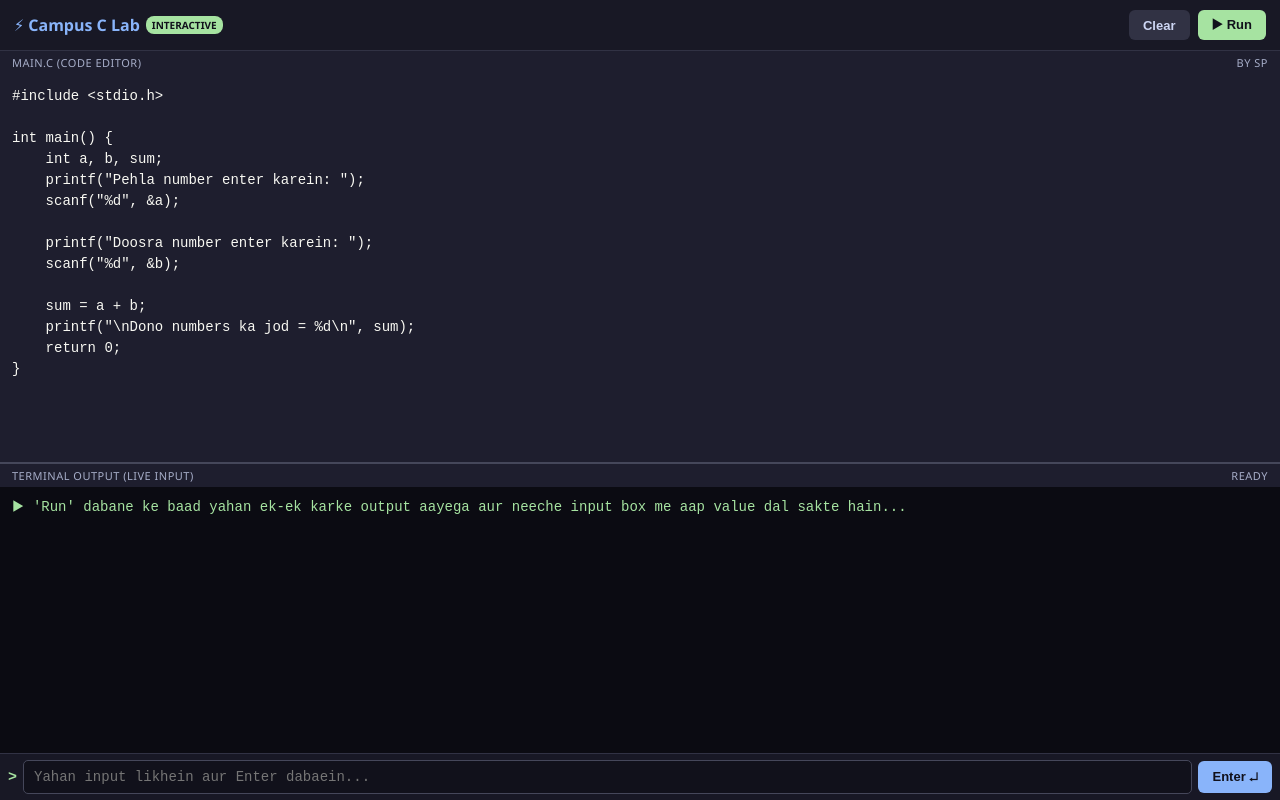
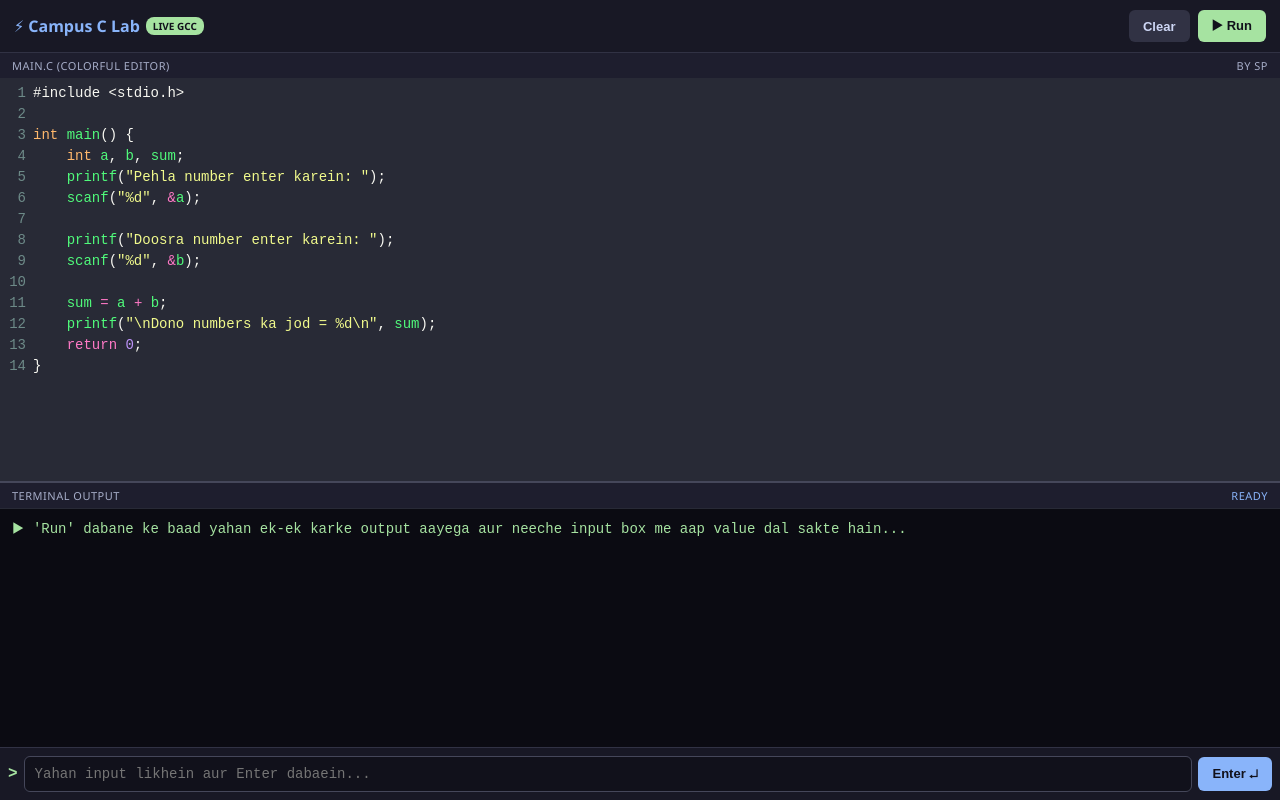
Before and after one commit to saurabhkumar16092-debug/C-compile-by-sp, a plain HTML site: page index.html in a window 1280 px wide. Drawn offline with nearby package versions, Linux system fonts and the light colour scheme.

Commit message:
Enhance HTML structure and styles for better UX
Updated viewport meta tag for better scaling, modified description for clarity, and added CodeMirror for syntax highlighting. Adjusted various styles for improved layout and user experience.

```diff
--- a/index.html
+++ b/index.html
@@ -2,14 +2,20 @@
 <html lang="hi">
 <head>
   <meta charset="UTF-8" />
-  <meta name="viewport" content="width=device-width, initial-scale=1.0" />
+  <meta name="viewport" content="width=device-width, initial-scale=1.0, maximum-scale=1.0, user-scalable=no" />
 
   <meta name="google-site-verification" content="PnEzym5TDHD1qt3sfGdv5199iC9TrZ78o5uynPiIC-k" />
 
   <title>Campus C Lab by SP - Interactive Online C Compiler</title>
-  <meta name="description" content="Campus C Lab by SP is a free interactive online C compiler for B.Tech students with step-by-step live terminal input on mobile and desktop." />
+  <meta name="description" content="Campus C Lab by SP is a free interactive online C compiler for B.Tech students with syntax highlighting and step-by-step live terminal input." />
   <meta name="keywords" content="Campus C Lab, Campus C Lab by SP, C compile by sp, interactive C compiler, online C terminal, saurabhkumar16092-debug" />
   <meta name="author" content="SP (Saurabh Kumar)" />
+
+  <!-- VS Code Style Colorful Syntax Highlighting (CodeMirror) -->
+  <link rel="stylesheet" href="https://cdnjs.cloudflare.com/ajax/libs/codemirror/5.65.16/codemirror.min.css">
+  <link rel="stylesheet" href="https://cdnjs.cloudflare.com/ajax/libs/codemirror/5.65.16/theme/dracula.min.css">
+  <script src="https://cdnjs.cloudflare.com/ajax/libs/codemirror/5.65.16/codemirror.min.js"></script>
+  <script src="https://cdnjs.cloudflare.com/ajax/libs/codemirror/5.65.16/mode/clike/clike.min.js"></script>
 
   <style>
     * { box-sizing: border-box; margin: 0; padding: 0; }
@@ -42,7 +48,7 @@
       background-color: #a6e3a1;
       color: #11111b;
       font-size: 10px;
-      padding: 2px 6px;
+      padding: 2px 7px;
       border-radius: 8px;
       font-weight: bold;
     }
@@ -52,7 +58,7 @@
     }
     button {
       border: none;
-      padding: 7px 14px;
+      padding: 8px 14px;
       border-radius: 6px;
       font-weight: bold;
       font-size: 13px;
@@ -71,9 +77,9 @@
       color: #cdd6f4;
     }
 
-    /* Top Editor Section */
+    /* Top Colorful Editor Section */
     .editor-container {
-      flex: 1.1;
+      flex: 1.15;
       display: flex;
       flex-direction: column;
       border-bottom: 2px solid #45475a;
@@ -83,30 +89,24 @@
       background-color: #1e1e2e;
       color: #a6adc8;
       font-size: 11px;
-      padding: 4px 12px;
+      padding: 5px 12px;
       text-transform: uppercase;
       letter-spacing: 0.5px;
       display: flex;
       justify-content: space-between;
+      border-bottom: 1px solid #282a36;
     }
-    textarea#codeEditor {
+    .CodeMirror {
       flex: 1;
-      width: 100%;
-      background-color: #1e1e2e;
-      color: #f8f8f2;
-      border: none;
-      padding: 12px;
+      height: 100% !important;
       font-family: 'Courier New', Courier, monospace;
       font-size: 14px;
       line-height: 1.5;
-      resize: none;
-      outline: none;
-      tab-size: 4;
     }
 
     /* Bottom Interactive Terminal Section */
     .terminal-container {
-      flex: 0.9;
+      flex: 0.85;
       display: flex;
       flex-direction: column;
       background-color: #0b0b12;
@@ -117,7 +117,7 @@
       padding: 10px 12px;
       font-family: 'Courier New', Courier, monospace;
       font-size: 14px;
-      line-height: 1.45;
+      line-height: 1.5;
       color: #a6e3a1;
       overflow-y: auto;
       white-space: pre-wrap;
@@ -135,12 +135,12 @@
       font-style: italic;
     }
 
-    /* Live Input Bar inside Terminal */
+    /* Live Input Bar */
     .input-bar {
       display: flex;
       background-color: #181825;
       border-top: 1px solid #313244;
-      padding: 6px 8px;
+      padding: 8px;
       gap: 6px;
       align-items: center;
     }
@@ -148,15 +148,15 @@
       color: #a6e3a1;
       font-family: monospace;
       font-weight: bold;
-      font-size: 15px;
+      font-size: 16px;
     }
     #termInput {
       flex: 1;
       background-color: #11111b;
       color: #ffffff;
       border: 1px solid #45475a;
-      border-radius: 5px;
-      padding: 8px 10px;
+      border-radius: 6px;
+      padding: 9px 10px;
       font-family: 'Courier New', Courier, monospace;
       font-size: 14px;
       outline: none;
@@ -167,27 +167,27 @@
     #sendInputBtn {
       background-color: #89b4fa;
       color: #11111b;
-      padding: 8px 14px;
+      padding: 9px 14px;
     }
   </style>
 </head>
 <body>
 
   <header>
-    <h1>⚡ Campus C Lab <span class="badge">INTERACTIVE</span></h1>
+    <h1>⚡ Campus C Lab <span class="badge">LIVE GCC</span></h1>
     <div class="btn-group">
       <button id="clearBtn" onclick="clearTerminal()">Clear</button>
       <button id="runBtn" onclick="startExecution()">▶ Run</button>
     </div>
   </header>
 
-  <!-- TOP: Code Editor -->
+  <!-- TOP: Colorful Code Editor -->
   <div class="editor-container">
     <div class="section-label">
-      <span>main.c (Code Editor)</span>
+      <span>main.c (Colorful Editor)</span>
       <span>By SP</span>
     </div>
-    <textarea id="codeEditor" spellcheck="false">#include <stdio.h>
+    <textarea id="codeEditor">#include <stdio.h>
 
 int main() {
     int a, b, sum;
@@ -206,8 +206,8 @@ int main() {
   <!-- BOTTOM: Interactive Step-by-Step Terminal -->
   <div class="terminal-container" onclick="focusInput()">
     <div class="section-label">
-      <span>Terminal Output (Live Input)</span>
-      <span id="statusText">Ready</span>
+      <span>Terminal Output</span>
+      <span id="statusText" style="color: #89b4fa;">Ready</span>
     </div>
     <div id="terminalOutput">▶ 'Run' dabane ke baad yahan ek-ek karke output aayega aur neeche input box me aap value dal sakte hain...</div>
     <div class="input-bar">
@@ -218,7 +218,16 @@ int main() {
   </div>
 
   <script>
-    const codeEditor = document.getElementById('codeEditor');
+    // Initialize Colorful C Code Editor
+    const editor = CodeMirror.fromTextArea(document.getElementById('codeEditor'), {
+      mode: 'text/x-csrc',
+      theme: 'dracula',
+      lineNumbers: true,
+      indentUnit: 4,
+      tabSize: 4,
+      lineWrapping: true
+    });
+
     const terminalOutput = document.getElementById('terminalOutput');
     const termInput = document.getElementById('termInput');
     const sendInputBtn = document.getElementById('sendInputBtn');
@@ -247,6 +256,12 @@ int main() {
       }
     });
 
+    // Automatically inject unbuffered stdout so printf shows BEFORE scanf!
+    function prepareCodeForLiveOutput(rawCode) {
+      const helper = `\n#include <stdio.h>\n__attribute__((constructor)) void _sp_unbuffer() { setbuf(stdout, NULL); }\n`;
+      return helper + rawCode;
+    }
+
     async function startExecution() {
       collectedInputs = [];
       lastShownLength = 0;
@@ -258,8 +273,8 @@ int main() {
     }
 
     async function executeStep() {
-      const code = codeEditor.value;
-      // Add trailing newline so scanf finishes reading current tokens
+      const userCode = editor.getValue();
+      const executableCode = prepareCodeForLiveOutput(userCode);
       const stdinPayload = collectedInputs.length > 0 ? collectedInputs.join('\n') + '\n' : '';
 
       try {
@@ -269,7 +284,7 @@ int main() {
           body: JSON.stringify({
             language: 'c',
             version: '10.2.0',
-            files: [{ name: 'main.c', content: code }],
+            files: [{ name: 'main.c', content: executableCode }],
             stdin: stdinPayload,
             run_timeout: 3000
           })
@@ -277,9 +292,9 @@ int main() {
 
         const data = await response.json();
 
-        // Check compilation error
         if (data.compile && data.compile.code !== 0) {
-          terminalOutput.innerHTML = '<span class="error-text">Compilation Error:\n' + escapeHtml(data.compile.stderr || data.compile.output) + '</span>';
+          let errMsg = (data.compile.stderr || data.compile.output || '').replace(/main\.c:\d+:\d+:/g, 'Line:');
+          terminalOutput.innerHTML = '<span class="error-text">Compilation Error:\n' + escapeHtml(errMsg) + '</span>';
           finishExecution('Error');
           return;
         }
@@ -288,12 +303,10 @@ int main() {
         const runErr = data.run ? (data.run.stderr || '') : '';
         const exitCode = data.run ? data.run.code : 0;
 
-        // First step: clear "Compiling..." text
         if (collectedInputs.length === 0) {
           terminalOutput.innerHTML = '';
         }
 
-        // Append only the newly produced output since the last input step
         if (runOut.length > lastShownLength) {
           const newChunk = runOut.substring(lastShownLength);
           terminalOutput.innerHTML += escapeHtml(newChunk);
@@ -306,14 +319,11 @@ int main() {
 
         terminalOutput.scrollTop = terminalOutput.scrollHeight;
 
-        // Check if program is waiting for more scanf input or finished
-        // Detect if more scanf calls remain compared to inputs given
-        const scanfCount = (code.match(/\bscanf\s*\(/g) || []).length;
-        const hasLoop = /\b(for|while)\b/.test(code);
+        const scanfCount = (userCode.match(/\bscanf\s*\(/g) || []).length;
+        const hasLoop = /\b(for|while)\b/.test(userCode);
 
-        if ((collectedInputs.length < scanfCount || (hasLoop && exitCode === 0 && collectedInputs.length < 25)) && !runErr && !isLikelyFinished(runOut, code)) {
-          // Wait for next user input in terminal
-          statusText.textContent = 'Waiting for input...';
+        if ((collectedInputs.length < scanfCount || (hasLoop && exitCode === 0 && collectedInputs.length < 30)) && !runErr && !isLikelyFinished(runOut)) {
+          statusText.textContent = 'Enter Input ↓';
           termInput.disabled = false;
           sendInputBtn.disabled = false;
           termInput.value = '';
@@ -325,13 +335,12 @@ int main() {
         }
 
       } catch (err) {
-        terminalOutput.innerHTML += '\n<span class="error-text">Network Error: Compiler server se connect nahi ho paya.</span>';
+        terminalOutput.innerHTML += '\n<span class="error-text">Network Error: Server se connect nahi ho paya.</span>';
         finishExecution('Failed');
       }
     }
 
-    function isLikelyFinished(output, code) {
-      // If output ends with common final result patterns or has no trailing prompt
+    function isLikelyFinished(output) {
       const lines = output.trim().split('\n');
       const lastLine = lines[lines.length - 1] || '';
       if (output.endsWith('\n') && !/[:?=>]\s*$/.test(lastLine)) {
@@ -344,7 +353,6 @@ int main() {
       if (!isRunning || termInput.disabled) return;
       const val = termInput.value;
 
-      // Show user's typed input inside terminal just like a real shell
       terminalOutput.innerHTML += '<span class="user-typed">' + escapeHtml(val) + '</span>\n';
       terminalOutput.scrollTop = terminalOutput.scrollHeight;
 
```
